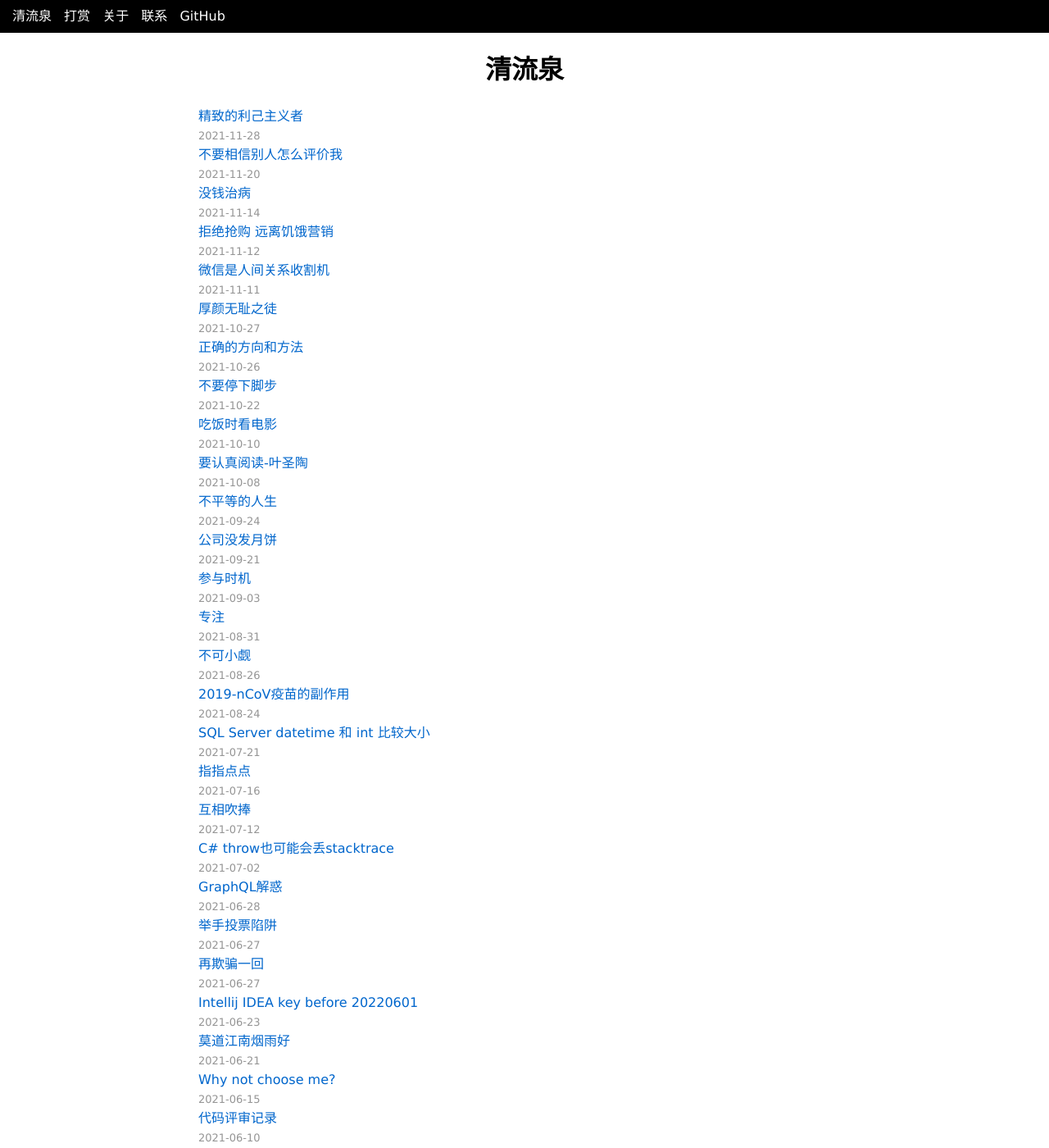
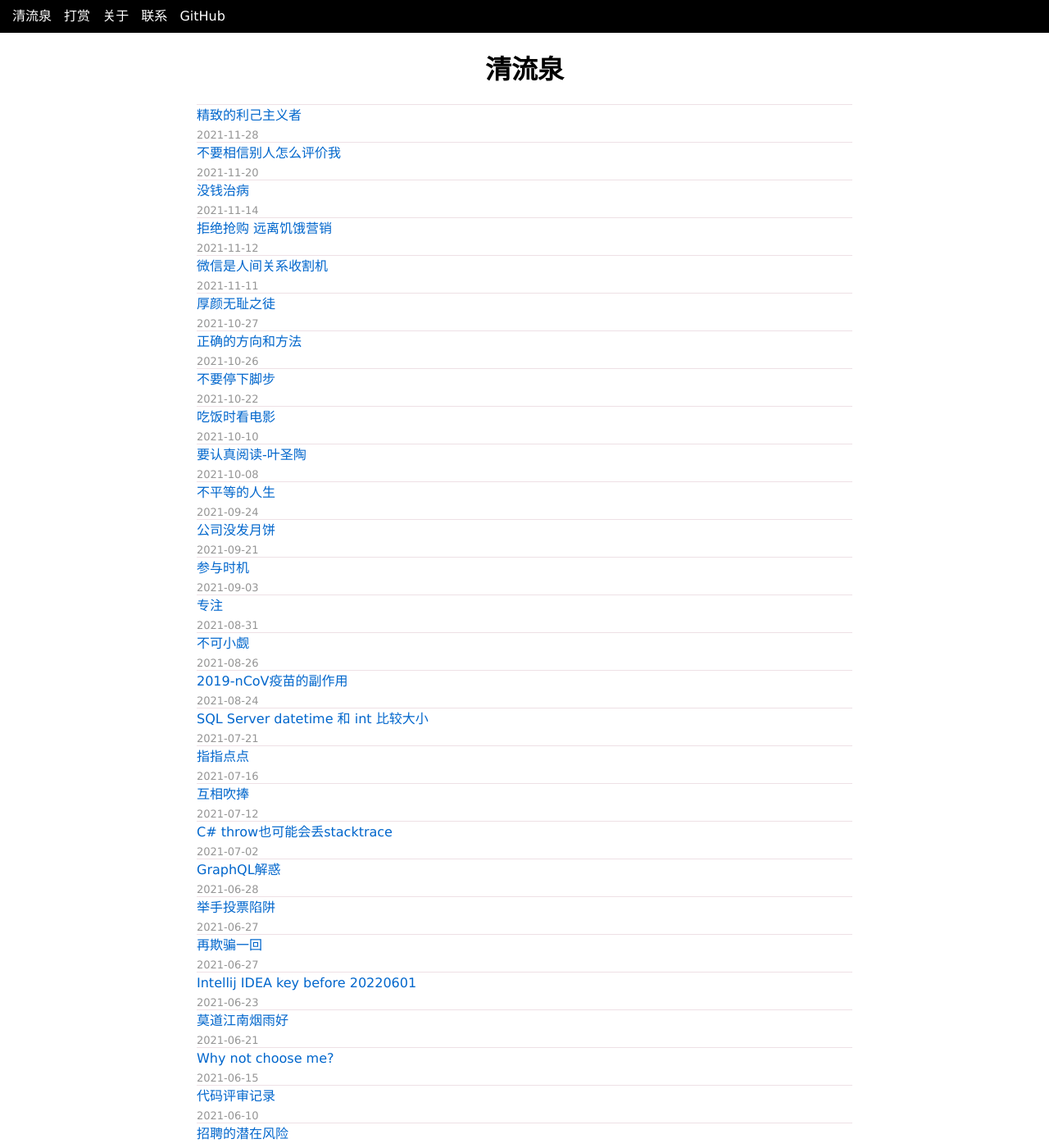
Before and after one commit to yinyongxian/yinyongxian.github.io, a Jekyll site: the page built from index.html, in a window 1280 px wide and 1400 px high. Shown: the whole window at 82% size. Built offline with Jekyll 4.4.1, drawn with Linux system fonts in a browser that asks for light colours; the list of posts is cut into pages by our own code.

Commit message:
Update index.css

```diff
--- a/Media/style/index.css
+++ b/Media/style/index.css
@@ -14,22 +14,27 @@
 	float: right
 }
 
+table {
+	width: 100%;
+	border-collapse: collapse;
+}
+
+tr {
+	border-top: 1px solid #EEE0E5;
+	border-bottom: 1px solid #EEE0E5;
+}
+
 td {
 	border-left: none;
 	border-right: none;
 	vertical-align: middle;
 }
-tr {
-	border-top: 1px solid #EEE0E5;
-	border-bottom: 1px solid #EEE0E5;
-}
+
 span {
 	line-height: 26px;
 }
 
 #table {
-	width: 100%;
-	border-collapse: collapse;
 	max-width: 800px;
 	text-align: center;
 	margin: auto;
```
